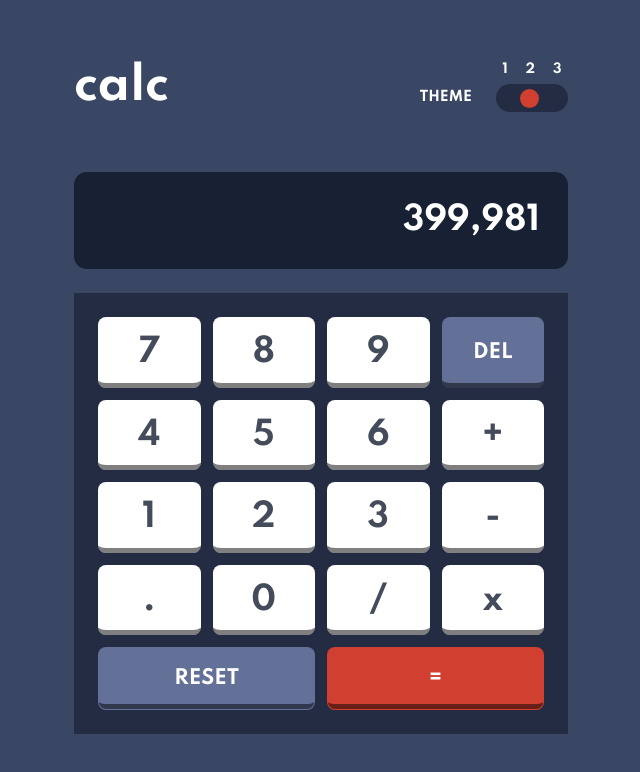
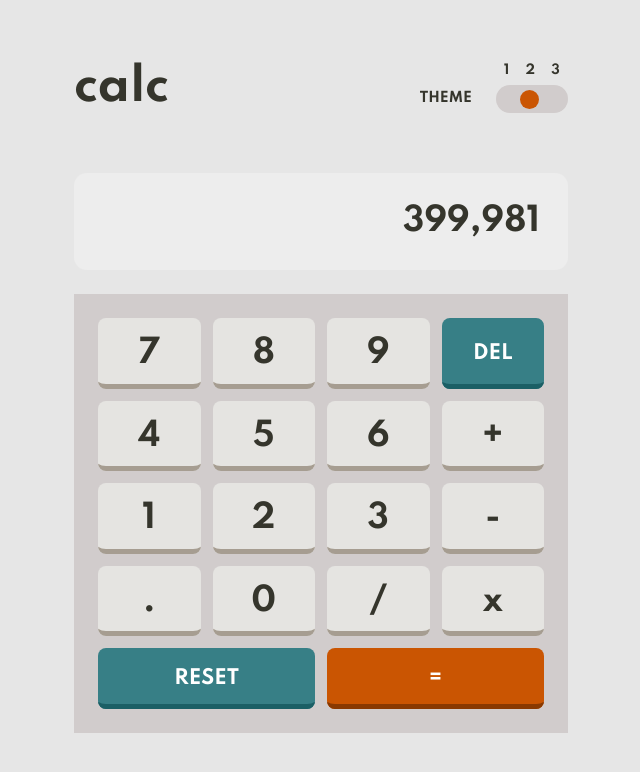
Before and after one commit to CTZDev/calculator-app-basic, a plain HTML site: page index.html in a window 1280 px wide. Both pictures are taken after a click on the element 851 px from the left and 98 px from the top of the page. Shown: the whole page, without its empty margins (319-959 px from the left). Drawn offline with Linux system fonts and the light colour scheme.

Commit message:
Themes Active Done

```diff
--- a/dist/css/globals.css
+++ b/dist/css/globals.css
@@ -48,14 +48,11 @@ body {
   padding: 1.2rem 0;
   font-size: 1.2em;
   text-transform: uppercase;
-  color: var(--clr-white);
   cursor: pointer;
   transform: scale(1);
-  border: 1px solid transparent;
   transition: transform 200ms ease;
   font-weight: bold;
   font-family: var(--font-family);
-  box-shadow: 0 -12px 0px -7px rgb(0 0 0 / 50%) inset;
 }
 
 .btn:is(:hover, :focus) {
@@ -63,11 +60,15 @@ body {
 }
 
 .btn-reset {
-  background-color: var(--key-bacground-color-primary);
+  background-color: var(--key-background-color-primary);
+  box-shadow: 0 -12px 0px -7px var(--key-shadow-color-primary) inset;
+  color: var(--clr-white-reset);
 }
 
 .btn-equal {
   background-color: var(--key-background-color-secondary);
+  box-shadow: 0 -12px 0px -7px var(--key-shadow-color-secondary) inset;
+  color: var(--clr-white-equal);
 }
 
 /* Remove all animations, transitions and smooth scroll for people that prefer not to see them */
--- a/dist/css/style.css
+++ b/dist/css/style.css
@@ -28,7 +28,6 @@
 .navigation-theme-values {
   margin-bottom: 0.4rem;
   font-size: 0.8em;
-  padding: 0 0.4rem;
 }
 
 .navigation-theme-switch {
@@ -98,9 +97,9 @@ main {
   text-align: center;
   padding: 1.2rem 0;
   color: var(--text-color);
-  background-color: var(--clr-white);
+  background-color: var(--key-background-color-tertiary);
+  box-shadow: 0 -12px 0px -7px var(--key-shadow-color-tertiary) inset;
   border-radius: 8px;
-  box-shadow: 0 -12px 0px -7px rgb(0 0 0 / 50%) inset;
   cursor: pointer;
   line-height: 2rem;
 }
@@ -108,8 +107,9 @@ main {
 .calculator-option-del {
   font-size: 1.2em;
   text-transform: uppercase;
-  color: var(--clr-white);
-  background-color: var(--key-bacground-color-primary);
+  color: var(--clr-white-reset);
+  background-color: var(--key-background-color-primary);
+  box-shadow: 0 -12px 0px -7px var(--key-shadow-color-primary) inset;
 }
 
 .calculator-buttons {
--- a/dist/css/variables.css
+++ b/dist/css/variables.css
@@ -29,7 +29,7 @@
   /* Text */
   --dark-grayishy-text: hsl(60, 10%, 19%);
 
-  /* Theme Two */
+  /* Theme Three */
   /* Backgrounds */
   --dark-violet-main: hsl(268, 75%, 9%);
   --dark-violet-toggle-screen: hsl(268, 71%, 12%);
@@ -39,7 +39,7 @@
   --cyan-bg-toggle: hsl(176, 100%, 44%);
   --soft-cyan-keyshw: hsl(177, 92%, 70%);
   --vdark-violet-keybg: hsl(268, 47%, 21%);
-  --dark-magenta-keyshw: hsl(290, 70%, 36%);
+  --dark-magenta-keyshw: hsl(290, 70%, 36%); /* X */
   /* Text */
   --light-yellow-text: hsl(52, 100%, 62%);
   --vdark-blue-text: hsl(198, 20%, 13%);
@@ -48,7 +48,7 @@
   --background-color-main: var(--dark-des-main);
   --background-color-toggle: var(--dark-des-toggle);
   --background-color-screen: var(--dark-des-screen);
-  --key-bacground-color-primary: var(--dark-des-keybg);
+  --key-background-color-primary: var(--dark-des-keybg);
   --key-shadow-color-primary: var(--dark-des-keyshw);
   --key-background-color-secondary: var(--red-bg-toggle);
   --key-shadow-color-secondary: var(--dark-red-keyshw);
@@ -56,6 +56,37 @@
   --key-shadow-color-tertiary: var(--grayisho-key);
   --text-color: var(--dark-grayishb-text);
   --clr-white: hsl(0, 0%, 100%);
+  --clr-white-reset: hsl(0, 0%, 100%);
+  --clr-white-equal: hsl(0, 0%, 100%);
   --font-default: 32px;
   --font-family: "Spartan", sans-serif;
 }
+
+.active-theme2 {
+  --background-color-main: var(--light-gray-main);
+  --background-color-toggle: var(--grayish-toggle);
+  --background-color-screen: var(--gray-screen);
+  --key-background-color-primary: var(--dark-cyan-keybg);
+  --key-shadow-color-primary: var(--dark-cyan-keyshw);
+  --key-background-color-secondary: var(--orange-bg-toggle);
+  --key-shadow-color-secondary: var(--dark-orange-keyshw);
+  --key-background-color-tertiary: var(--light-grayishy-key);
+  --key-shadow-color-tertiary: var(--dark-grayish-key);
+  --text-color: var(--dark-grayishy-text);
+  --clr-white: var(--dark-grayishy-text);
+}
+
+.active-theme3 {
+  --background-color-main: var(--dark-violet-main);
+  --background-color-toggle: var(--dark-violet-toggle-screen);
+  --background-color-screen: var(--dark-violet-toggle-screen);
+  --key-background-color-primary: var(--dark-violet-keybg);
+  --key-shadow-color-primary: var(--vivid-magenta-keyshw);
+  --key-background-color-secondary: var(--cyan-bg-toggle);
+  --key-shadow-color-secondary: var(--soft-cyan-keyshw);
+  --key-background-color-tertiary: var(--vdark-violet-keybg);
+  --key-shadow-color-tertiary: var(--dark-magenta-keyshw);
+  --text-color: var(--light-yellow-text);
+  --clr-white: var(--light-yellow-text);
+  --clr-white-equal: hsl(0, 0%, 0%);
+}
--- /dev/null
+++ b/dist/js/modules/calculator.js
@@ -0,0 +1,5 @@
+const d = document;
+
+export default function calculatorApp() {
+  console.log("calculator");
+}
--- a/dist/js/modules/toggle.js
+++ b/dist/js/modules/toggle.js
@@ -14,12 +14,18 @@ export default function toggle() {
       if (x >= 0 && x < toggleSplit) {
         $toggleButton.classList.remove("theme2");
         $toggleButton.classList.remove("theme3");
+        d.body.classList.remove("active-theme2");
+        d.body.classList.remove("active-theme3");
       } else if (x >= toggleSplit && x < toggleSplit * 2) {
         $toggleButton.classList.add("theme2");
         $toggleButton.classList.remove("theme3");
+        d.body.classList.add("active-theme2");
+        d.body.classList.remove("active-theme3");
       } else {
         $toggleButton.classList.remove("theme2");
         $toggleButton.classList.add("theme3");
+        d.body.classList.remove("active-theme2");
+        d.body.classList.add("active-theme3");
       }
     }
   });
--- a/dist/js/script.js
+++ b/dist/js/script.js
@@ -1,5 +1,7 @@
 import toggle from "./modules/toggle.js";
+import calculatorApp from "./modules/calculator.js";
 
 document.addEventListener("DOMContentLoaded", (e) => {
   toggle();
+  calculatorApp();
 });
--- a/index.html
+++ b/index.html
@@ -21,7 +21,7 @@
         <div class="navigation-theme flex flex-ai-e">
           <h2>Theme</h2>
           <div class="navigation-theme-options">
-            <div class="navigation-theme-values flex flex-ai-c flex-jc-sb">
+            <div class="navigation-theme-values flex flex-ai-c flex-jc-sa">
               <span>1</span>
               <span>2</span>
               <span>3</span>
@@ -38,26 +38,26 @@
         <div class="display">399,981</div>
         <div class="calculator-operations">
           <div class="calculator-options">
-            <span class="calculator-option">7</span>
-            <span class="calculator-option">8</span>
-            <span class="calculator-option">9</span>
-            <span class="calculator-option calculator-option-del">Del</span>
-            <span class="calculator-option">4</span>
-            <span class="calculator-option">5</span>
-            <span class="calculator-option">6</span>
-            <span class="calculator-option">+</span>
-            <span class="calculator-option">1</span>
-            <span class="calculator-option">2</span>
-            <span class="calculator-option">3</span>
-            <span class="calculator-option">-</span>
-            <span class="calculator-option">.</span>
-            <span class="calculator-option">0</span>
-            <span class="calculator-option">/</span>
-            <span class="calculator-option">x</span>
+            <span class="calculator-option calculator-number">7</span>
+            <span class="calculator-option calculator-number">8</span>
+            <span class="calculator-option calculator-number">9</span>
+            <span id="btnDelete" class="calculator-option calculator-option-del">Del</span>
+            <span class="calculator-option calculator-number">4</span>
+            <span class="calculator-option calculator-number">5</span>
+            <span class="calculator-option calculator-number">6</span>
+            <span id="btnPlus" class="calculator-option">+</span>
+            <span class="calculator-option calculator-number">1</span>
+            <span class="calculator-option calculator-number">2</span>
+            <span class="calculator-option calculator-number">3</span>
+            <span id="btnMinus" class="calculator-option">-</span>
+            <span id="btnDot" class="calculator-option">.</span>
+            <span class="calculator-option calculator-number">0</span>
+            <span id="btnDivide" class="calculator-option">/</span>
+            <span id="btnProduct" class="calculator-option">x</span>
           </div>
           <div class="calculator-buttons">
-            <button type="button" class="btn btn-reset">Reset</button>
-            <button type="button" class="btn btn-equal">=</button>
+            <button id="btnReset" type="button" class="btn btn-reset">Reset</button>
+            <button id="btnResut" type="button" class="btn btn-equal">=</button>
           </div>
         </div>
       </section>
```
